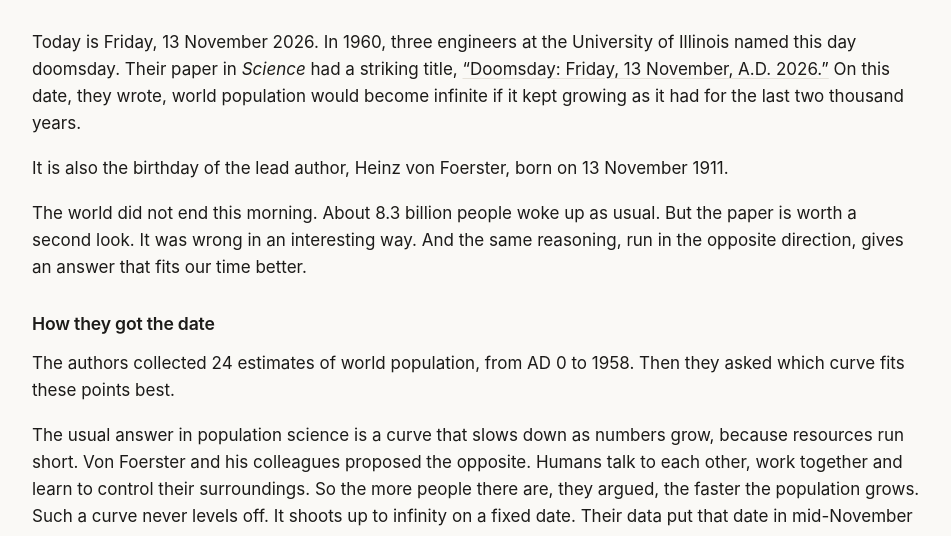
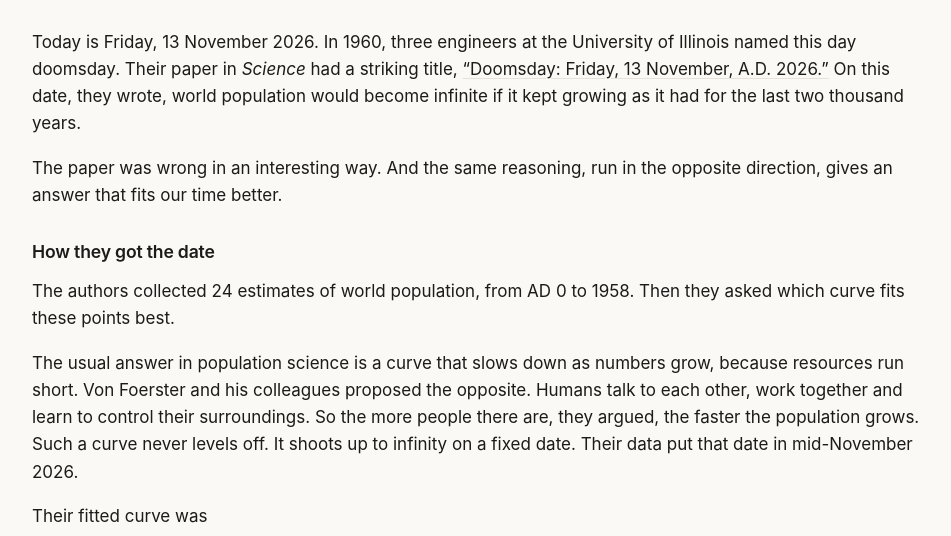
Before and after one commit to keskinfaruk/webpage, a plain HTML site: page blog/doomsday-was-today.html in a window 1280 px wide. Shown: the part 225-761 px from the top of the page, without its empty margins (164-1115 px from the left). Drawn offline with Linux system fonts and the light colour scheme.

Commit message:
Blog: trim Doomsday Was Today opening

```diff
--- a/blog/doomsday-was-today.html
+++ b/blog/doomsday-was-today.html
@@ -33,8 +33,7 @@
 
 	<div class="post-body">
 		<p>Today is Friday, 13 November 2026. In 1960, three engineers at the University of Illinois named this day doomsday. Their paper in <em>Science</em> had a striking title, <a target="_blank" rel="noopener" href="https://doi.org/10.1126/science.132.3436.1291">“Doomsday: Friday, 13 November, A.D. 2026.”</a> On this date, they wrote, world population would become infinite if it kept growing as it had for the last two thousand years.</p>
-		<p>It is also the birthday of the lead author, Heinz von Foerster, born on 13 November 1911.</p>
-		<p>The world did not end this morning. About 8.3 billion people woke up as usual. But the paper is worth a second look. It was wrong in an interesting way. And the same reasoning, run in the opposite direction, gives an answer that fits our time better.</p>
+		<p>The paper was wrong in an interesting way. And the same reasoning, run in the opposite direction, gives an answer that fits our time better.</p>
 		<h2>How they got the date</h2>
 		<p>The authors collected 24 estimates of world population, from AD 0 to 1958. Then they asked which curve fits these points best.</p>
 		<p>The usual answer in population science is a curve that slows down as numbers grow, because resources run short. Von Foerster and his colleagues proposed the opposite. Humans talk to each other, work together and learn to control their surroundings. So the more people there are, they argued, the faster the population grows. Such a curve never levels off. It shoots up to infinity on a fixed date. Their data put that date in mid-November 2026.</p>
```
